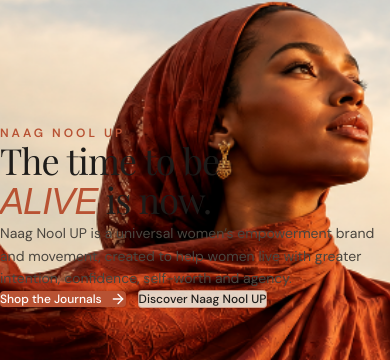
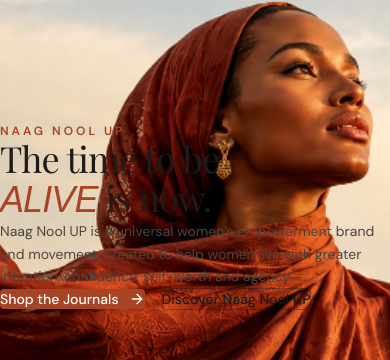
Before and after one commit to alena7577b-glitch/NAAG-NOOL-UP, a Next.js app: page / in a window 390 px wide. Shown: the part 73-433 px from the top of the page. Built offline with nearby package versions, Linux system fonts and the light colour scheme; no server answers; the database is empty; a web font is replaced by a local one.

Commit message:
fix(hero): push content further right, apply bold terracotta primary and transparent ghost secondary buttons with 4px radius

```diff
--- a/app/page.tsx
+++ b/app/page.tsx
@@ -29,23 +29,23 @@ export default async function HomePage() {
           <div className="absolute inset-0 bg-gradient-to-r from-transparent via-transparent to-[#FAF8F5]/30 hidden lg:block" />
         </div>
 
-        {/* Hero Content Overlay (Anchored cleanly to the right side over open sky) */}
+        {/* Hero Content Overlay (Anchored cleanly to the far right over open sky) */}
         <Container size="default" className="relative z-10 py-16 sm:py-20 lg:py-28">
           <div className="grid grid-cols-1 lg:grid-cols-12 items-center">
             {/* Left Spacer: Keeps the woman's face & billowing terracotta silk completely free */}
-            <div className="hidden lg:block lg:col-span-6 xl:col-span-7" />
+            <div className="hidden lg:block lg:col-span-7 xl:col-span-7" />
 
             {/* Right Column: Pure Editorial Typography & Buttons on Open Sky */}
-            <div className="lg:col-span-6 xl:col-span-5 space-y-5 sm:space-y-6 text-start max-w-lg lg:ml-auto">
+            <div className="lg:col-span-5 xl:col-span-5 space-y-6 text-start max-w-md xl:max-w-lg lg:ml-auto">
               {/* Eyebrow */}
-              <p className="font-sans text-xs sm:text-sm font-semibold uppercase tracking-[0.25em] text-[#B85233]">
+              <p className="font-sans text-xs sm:text-sm font-semibold uppercase tracking-[0.25em] text-[#A64426]">
                 NAAG NOOL UP
               </p>
 
               {/* Majestic Headline */}
               <h1 className="font-playfair text-4xl sm:text-5xl lg:text-[3.5rem] font-normal text-[#1E1C1A] leading-[1.1] tracking-tight">
                 The time to be <br />
-                <span className="font-cormorant italic text-[#B85233] font-normal">
+                <span className="font-cormorant italic text-[#A64426] font-normal">
                   ALIVE
                 </span>{' '}
                 is now.
@@ -57,17 +57,17 @@ export default async function HomePage() {
               </p>
 
               {/* Refined Luxury Buttons */}
-              <div className="flex flex-wrap items-center gap-3 sm:gap-4 pt-2">
+              <div className="flex flex-wrap items-center gap-4 pt-3">
                 <Link
                   href="/shop"
-                  className="inline-flex items-center justify-center gap-2 rounded bg-[#B85233] text-white px-6 sm:px-7 py-3 text-xs sm:text-sm font-medium hover:bg-[#A64426] transition-colors shadow-sm"
+                  className="inline-flex items-center justify-center gap-2.5 rounded-[4px] bg-[#A64426] text-white px-7 sm:px-8 py-3.5 text-sm font-medium hover:bg-[#91381E] transition-colors shadow-sm cursor-pointer"
                 >
                   <span>Shop the Journals</span>
                   <ArrowRight className="w-4 h-4 rtl:rotate-180" />
                 </Link>
                 <Link
                   href="/about"
-                  className="inline-flex items-center justify-center rounded bg-[#EDE5D8]/90 hover:bg-[#E3D9C9] border border-[#B85233]/40 text-[#1E1C1A] px-6 sm:px-7 py-3 text-xs sm:text-sm font-medium transition-colors shadow-sm"
+                  className="inline-flex items-center justify-center rounded-[4px] bg-transparent hover:bg-[#1E1C1A]/5 border border-[#1E1C1A]/40 hover:border-[#1E1C1A]/70 text-[#1E1C1A] px-7 sm:px-8 py-3.5 text-sm font-medium transition-colors cursor-pointer"
                 >
                   Discover Naag Nool UP
                 </Link>
```
